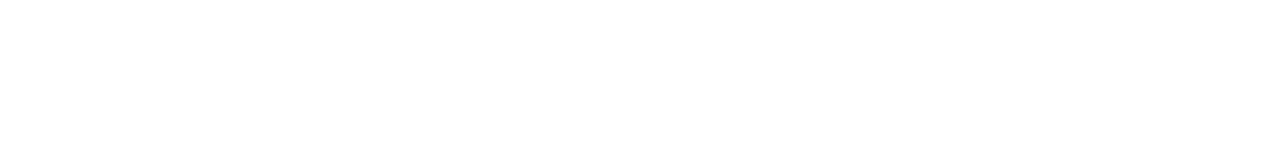
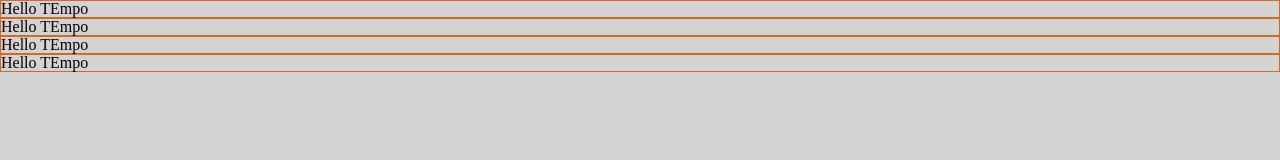
Before and after one commit to carlosmanuelgalan85/fewd_landing_page_clone, a plain HTML site: page index.html in a window 1280 px wide. Drawn offline with Linux system fonts and the light colour scheme.

Commit message:
New changes in html,css files

```diff
--- a/css/style.css
+++ b/css/style.css
@@ -42,3 +42,11 @@ table {
 	border-collapse: collapse;
 	border-spacing: 0;
 }
+
+body{
+	background-color: lightgray;
+}
+
+div{
+	border: 1px solid chocolate;
+}
--- a/index.html
+++ b/index.html
@@ -6,6 +6,9 @@
 	<link rel="stylesheet" href="css/style.css">
 </head>
 <body>
-
+	<div>Hello TEmpo</div>
+	<div>Hello TEmpo</div>
+	<div>Hello TEmpo</div>
+	<div>Hello TEmpo</div>
 </body>
 </html>
```
